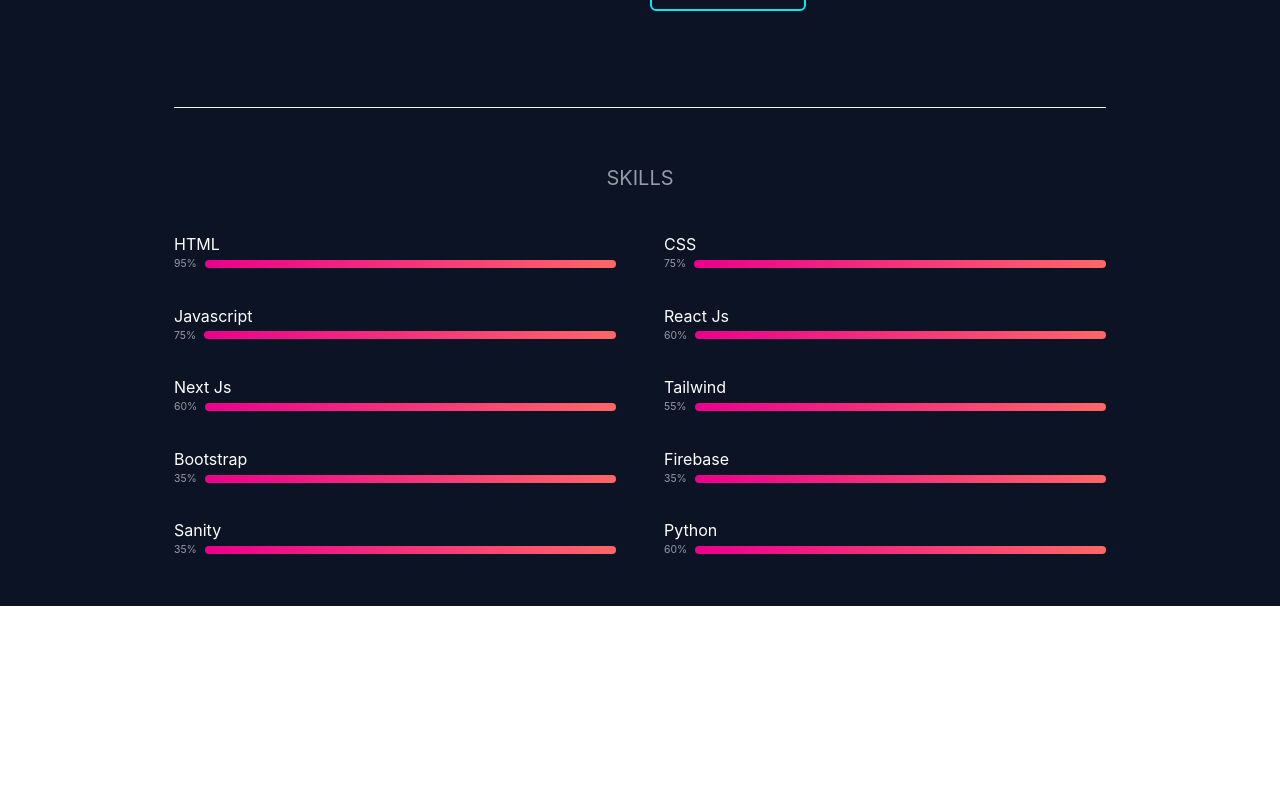
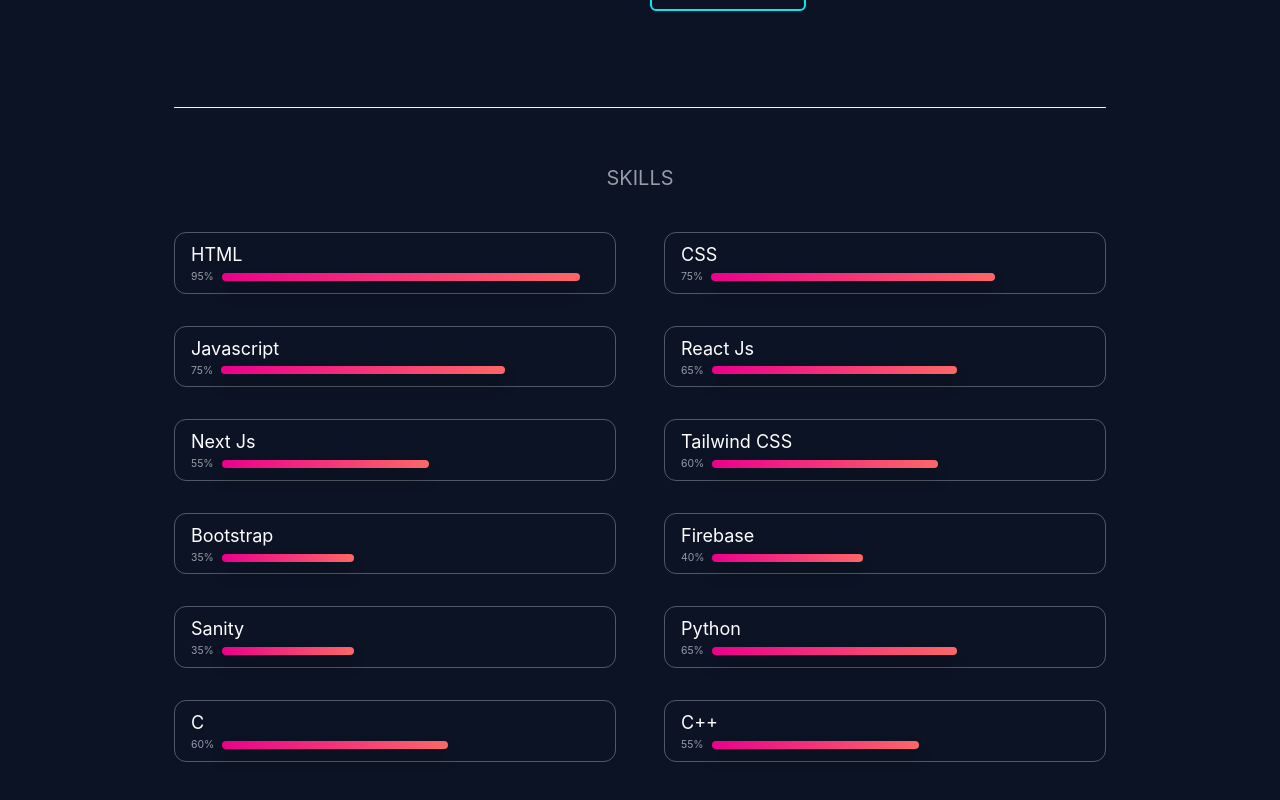
Before and after one commit to Balaganesh003/Balaganesh-dev, a Next.js app: page / in a window 1280 px wide. Shown: the part 1362-2162 px from the top of the page. Before the commit the page ends 1968 px from the top, so only its background shows below. Built offline with nearby package versions, Linux system fonts and the light colour scheme.

Commit message:
updated the skills section

```diff
--- a/components/AboutMe.jsx
+++ b/components/AboutMe.jsx
@@ -18,7 +18,7 @@
           </div>
         </div>
         <div className="flex-1 max-w-lg">
-          <h1 class="text-transparent text-[2.4rem] lg:text-[3rem] bg-clip-text bg-gradient-to-r from-purple-300 to-secondaryPurple">
+          <h1 className="text-transparent text-[2.4rem] lg:text-[3rem] bg-clip-text bg-gradient-to-r from-purple-300 to-secondaryPurple">
             I&rsquo;m Balaganesh
           </h1>
           <p className="text-[1rem] mt-3">
--- a/components/Skills.jsx
+++ b/components/Skills.jsx
@@ -2,16 +2,66 @@
 import Skill from './Skill';
 
 const skillList = [
-  { skillname: 'HTML', percentage: 95 },
-  { skillname: 'CSS', percentage: 75 },
-  { skillname: 'Javascript', percentage: 75 },
-  { skillname: 'React Js', percentage: 60 },
-  { skillname: 'Next Js', percentage: 60 },
-  { skillname: 'Tailwind', percentage: 55 },
-  { skillname: 'Bootstrap', percentage: 35 },
-  { skillname: 'Firebase', percentage: 35 },
-  { skillname: 'Sanity', percentage: 35 },
-  { skillname: 'Python', percentage: 60 },
+  {
+    skillName: 'HTML',
+    skillStrength: 'before:w-[95%]',
+    percentage: 95,
+  },
+  {
+    skillName: 'CSS',
+    percentage: 75,
+    skillStrength: 'before:w-[75%]',
+  },
+  {
+    skillName: 'Javascript',
+    skillStrength: 'before:w-[75%]',
+    percentage: 75,
+  },
+  {
+    skillName: 'React Js',
+    percentage: 65,
+    skillStrength: 'before:w-[65%]',
+  },
+  {
+    skillName: 'Next Js',
+    percentage: 55,
+    skillStrength: 'before:w-[55%]',
+  },
+  {
+    skillName: 'Tailwind CSS',
+    percentage: 60,
+    skillStrength: 'before:w-[60%]',
+  },
+  {
+    skillName: 'Bootstrap',
+    percentage: 35,
+    skillStrength: 'before:w-[35%]',
+  },
+  {
+    skillName: 'Firebase',
+    percentage: 40,
+    skillStrength: 'before:w-[40%]',
+  },
+  {
+    skillName: 'Sanity',
+    percentage: 35,
+    skillStrength: 'before:w-[35%]',
+  },
+  {
+    skillName: 'Python',
+    percentage: 65,
+    skillStrength: 'before:w-[65%]',
+  },
+  {
+    skillName: 'C',
+    percentage: 60,
+    skillStrength: 'before:w-[60%]',
+  },
+  {
+    skillName: 'C++',
+    percentage: 55,
+    skillStrength: 'before:w-[55%]',
+  },
 ];
 
 const Skills = () => {
@@ -24,8 +74,9 @@
         {skillList.map((skill, index) => (
           <Skill
             key={index}
-            skillname={skill.skillname}
+            skillName={skill.skillName}
             percentage={skill.percentage}
+            skillStrength={skill.skillStrength}
           />
         ))}
       </div>
--- a/components/skill.jsx
+++ b/components/skill.jsx
@@ -1,15 +1,15 @@
 import React from 'react';
 
-const Skill = ({ skillname, percentage }) => {
+const Skill = ({ skillName, percentage, skillStrength }) => {
   return (
-    <div className="flex flex-col group cursor-pointer">
-      <div>{skillname}</div>
+    <div className="flex flex-col group cursor-pointer  group border px-4 border-HeadingGray/50 rounded-xl py-2 hover:scale-105 hover:shadow-black hover:shadow-sm transition-all duration-200">
+      <div className="text-lg captilize ">{skillName}</div>
       <div className=" flex gap-2 items-center ">
         <div className="w-fit text-[0.65rem] text-HeadingGray">
           {percentage}%
         </div>
         <div
-          className={`w-full h-2 rounded-lg before:bg-gradient-to-r from-primaryPink to-secondaryPink before:content-[' '] before:block before:hover:shadow-xl ${`before:w-[${percentage}%]`} before:h-full before:rounded-lg `}></div>
+          className={`w-full before:shadow-black before:shadow-lg  h-2 rounded-2xl before:bg-gradient-to-r from-primaryPink to-secondaryPink before:content-[' '] before:block  before:h-full ${skillStrength}  before:rounded-lg`}></div>
       </div>
     </div>
   );
```
